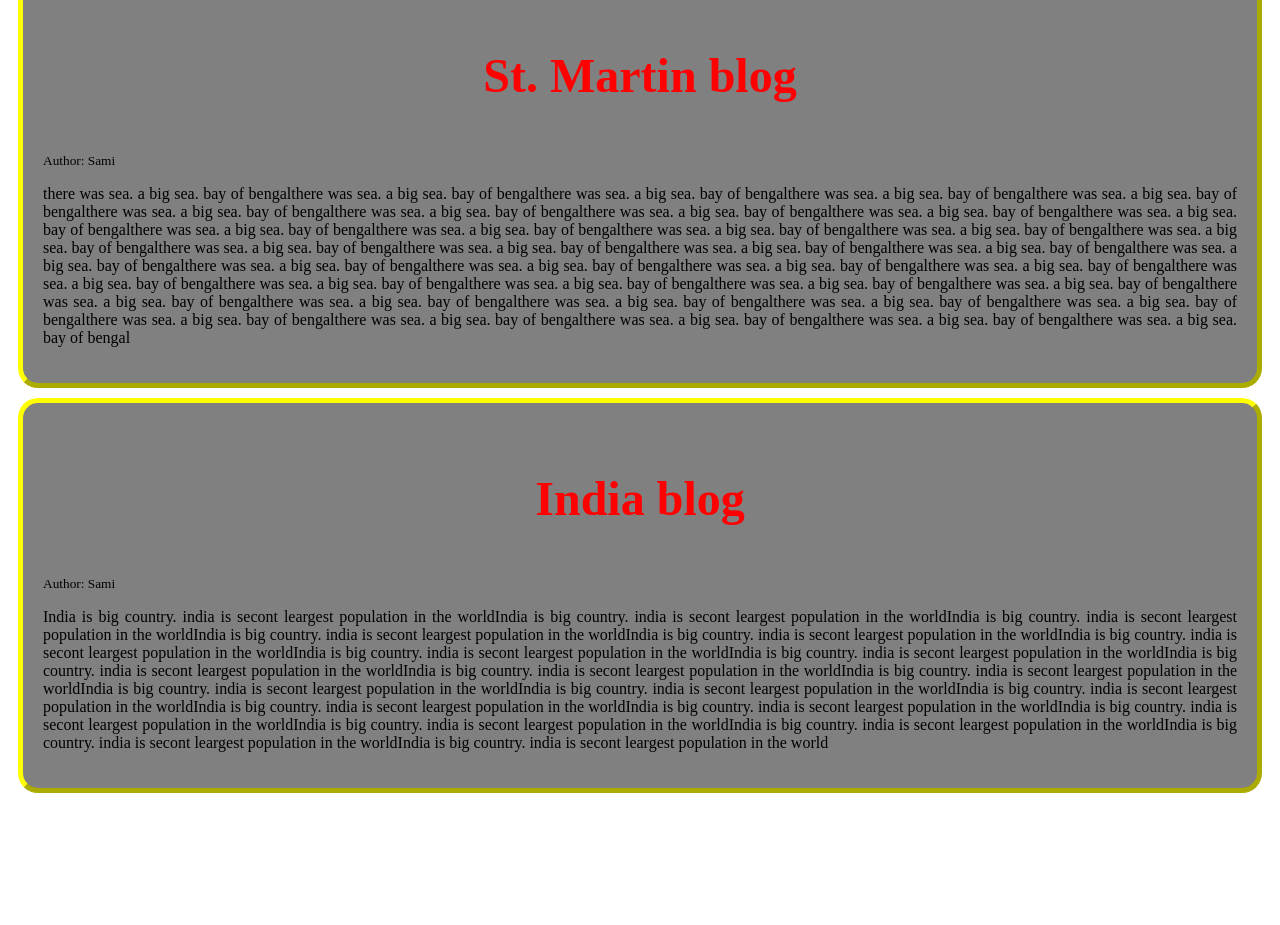
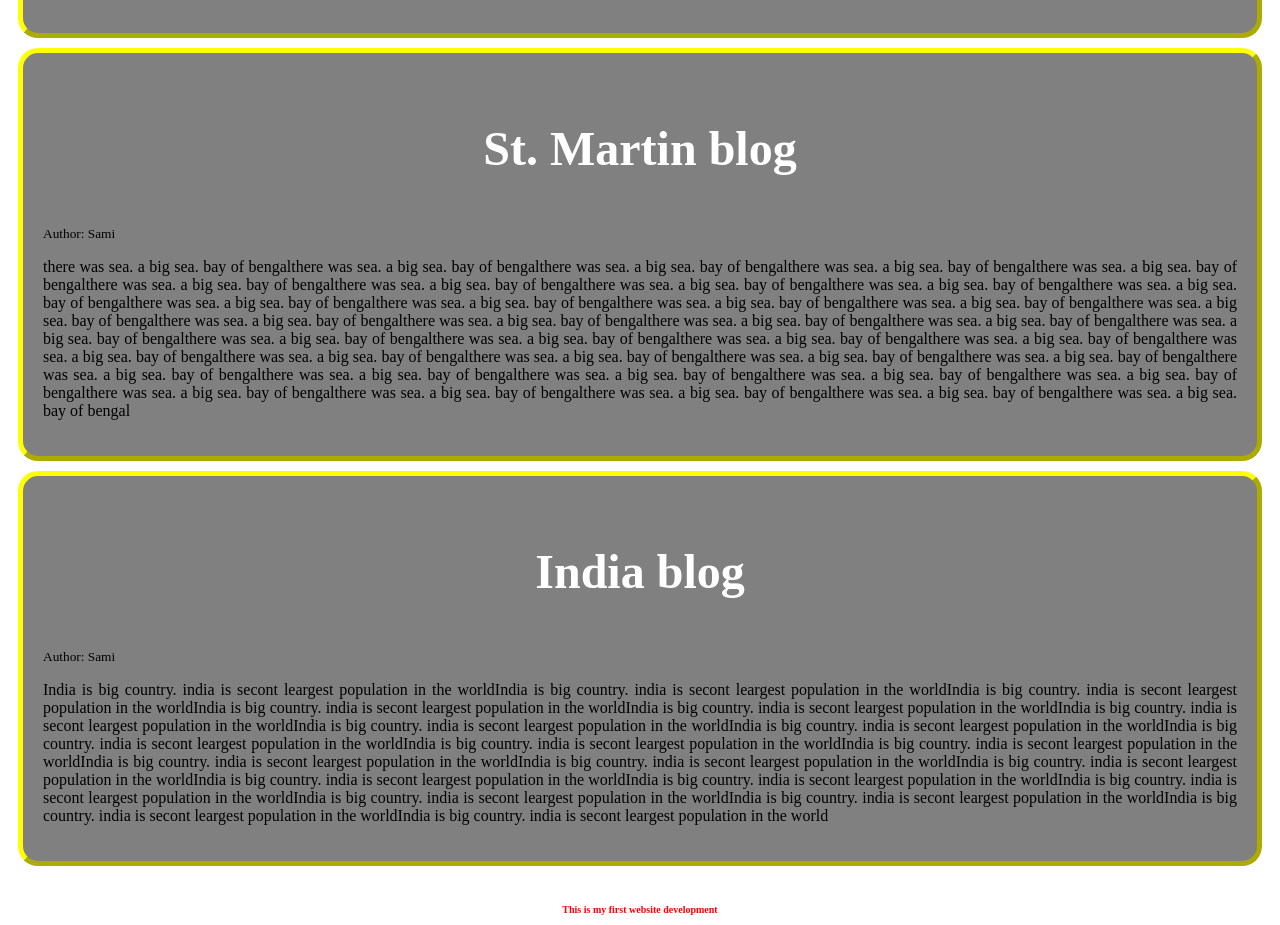
Before and after one commit to emhsami/my-first-repo, a plain HTML site: page index.html in a window 1280 px wide. Shown: the part 753-1678 px from the top of the page. Before the commit the page ends 1556 px from the top, so only its background shows below. Drawn offline with Linux system fonts and the light colour scheme.

Commit message:
final change

```diff
--- a/index.html
+++ b/index.html
@@ -24,6 +24,7 @@
       }
       .main-title{
         text-align: center;
+        font-size: 80px;
       }
       .blog1 p{
 
@@ -41,15 +42,24 @@
             }
             h1{
               color: rgb(107, 29, 29);
-            }
-            h3{
-              color: red;
-            }
-            h1{
               font-size: 50px;
             }
+              h3{
+                color: rgb(255, 255, 255);
+              }
 
-   .name{color: red;}
+
+
+              .name{
+                color: red;
+              }
+
+
+           .f-t{
+                text-align: center;
+                color: red;
+                font-size: 10px;
+              }
 
     </style>
 
@@ -76,6 +86,10 @@
         <h3 class="blog-t">India blog</h3>
         <small>Author: Sami</small>
     <p>India is big country. india is secont leargest population in the worldIndia is big country. india is secont leargest population in the worldIndia is big country. india is secont leargest population in the worldIndia is big country. india is secont leargest population in the worldIndia is big country. india is secont leargest population in the worldIndia is big country. india is secont leargest population in the worldIndia is big country. india is secont leargest population in the worldIndia is big country. india is secont leargest population in the worldIndia is big country. india is secont leargest population in the worldIndia is big country. india is secont leargest population in the worldIndia is big country. india is secont leargest population in the worldIndia is big country. india is secont leargest population in the worldIndia is big country. india is secont leargest population in the worldIndia is big country. india is secont leargest population in the worldIndia is big country. india is secont leargest population in the worldIndia is big country. india is secont leargest population in the worldIndia is big country. india is secont leargest population in the worldIndia is big country. india is secont leargest population in the worldIndia is big country. india is secont leargest population in the worldIndia is big country. india is secont leargest population in the worldIndia is big country. india is secont leargest population in the world</p>
+    </div><br>
+    <div class="f-t">
+      <p> <b> This is my first website development</b></p>
+
     </div>
 
 </body>
```
